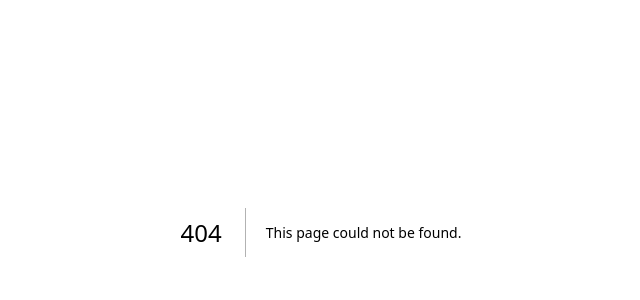
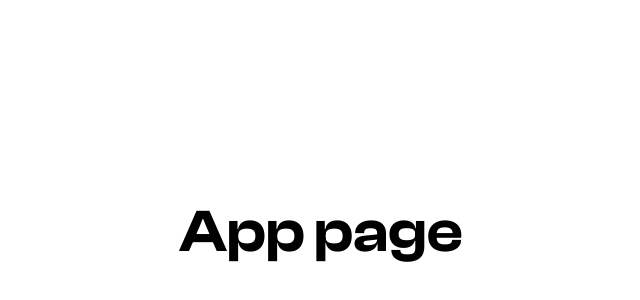
Before and after one commit to nirnejak/ai-talks-website, a Next.js app: page /app in a window 1280 px wide. Before the commit this address had no page. Shown: the part 168-468 px from the top of the page, without its empty margins (319-959 px from the left). Built offline with nearby package versions, Linux system fonts and the light colour scheme.

Commit message:
Empty /app page added

```diff
--- /dev/null
+++ b/app/app/page.tsx
@@ -0,0 +1,22 @@
+import * as React from "react"
+
+import { type Metadata } from "next"
+
+import Container from "@/components/atoms/Container"
+import generateMetadata from "utils/seo"
+
+export const metadata: Metadata = generateMetadata({
+  path: "/",
+  title: "App Page",
+  description: "An empty /app page",
+})
+
+const Home: React.FC = () => {
+  return (
+    <Container className="grid h-screen place-items-center">
+      <h1 className="font-heading text-6xl font-semibold">App page</h1>
+    </Container>
+  )
+}
+
+export default Home
```
